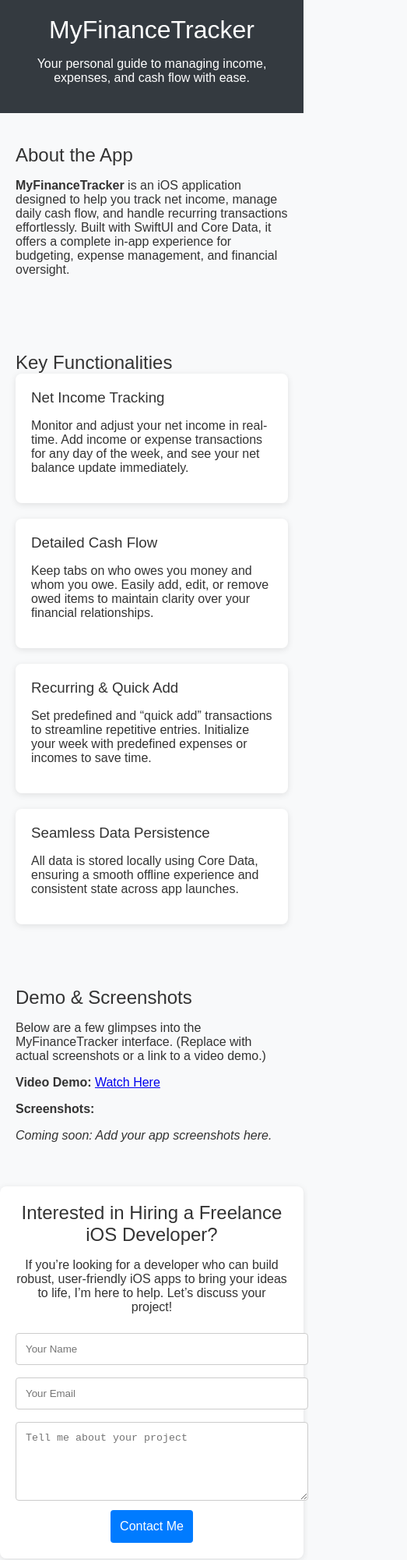
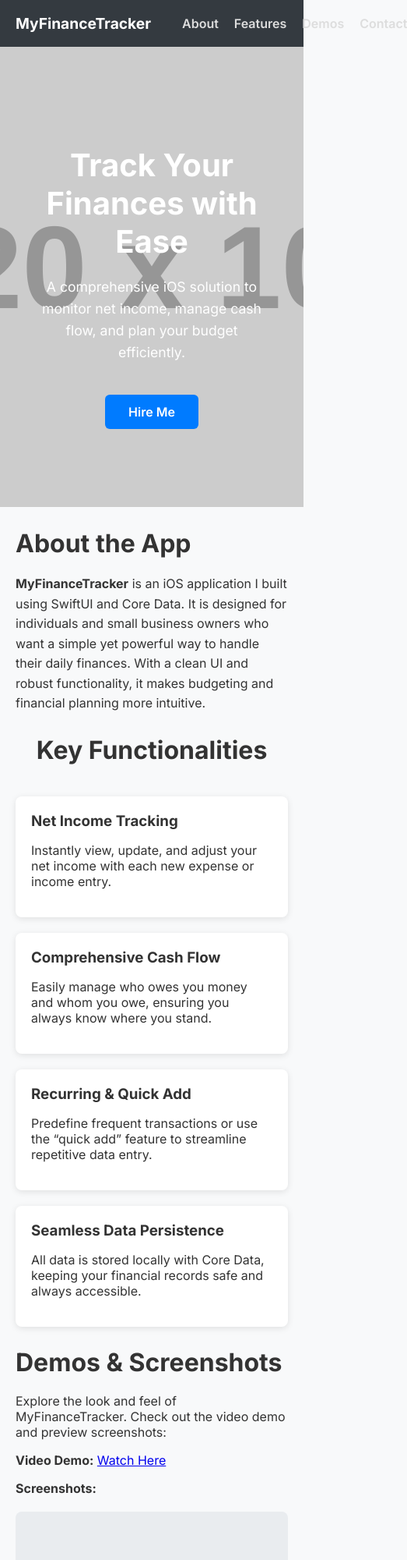
Before and after one commit to mattcw9090/mattcw9090.github.io, a plain HTML site: page index.html in a window 390 px wide. Shown: the top 2000 px of the page at 78% size, 523 px wide, since content can reach past the window. Drawn offline with Linux system fonts and the light colour scheme; placeholder pictures from the web are drawn by us.

Commit message:
Enhanced styling

```diff
--- /dev/null
+++ b/css/main.css
@@ -0,0 +1,225 @@
+body {
+    margin: 0;
+    padding: 0;
+    font-family: 'Inter', sans-serif;
+    background: #f8f9fa;
+    color: #333;
+    scroll-behavior: smooth;
+}
+
+.container {
+    max-width: 1100px;
+    margin: 0 auto;
+    padding: 0 20px;
+}
+
+/* Navbar */
+.navbar {
+    background: #343a40;
+    position: sticky;
+    top: 0;
+    z-index: 1000;
+}
+
+.nav-container {
+    display: flex;
+    align-items: center;
+    justify-content: space-between;
+    height: 60px;
+}
+
+.nav-brand {
+    color: #fff;
+    text-decoration: none;
+    font-weight: 700;
+    font-size: 1.2rem;
+}
+
+.nav-links {
+    list-style: none;
+    display: flex;
+    gap: 20px;
+}
+
+.nav-links a {
+    color: #ddd;
+    text-decoration: none;
+    font-weight: 600;
+    transition: color 0.3s ease;
+}
+
+.nav-links a:hover {
+    color: #fff;
+}
+
+/* Hero Section */
+.hero-section {
+    background: url('https://via.placeholder.com/1920x1080?text=Hero+Image') no-repeat center center/cover;
+    color: #fff;
+    padding: 100px 20px;
+    text-align: center;
+    position: relative;
+}
+
+.hero-container {
+    max-width: 700px;
+    margin: 0 auto;
+}
+
+.hero-section h1 {
+    font-size: 2.5rem;
+    font-weight: 700;
+    margin-bottom: 20px;
+}
+
+.hero-section p {
+    font-size: 1.1rem;
+    margin-bottom: 40px;
+    line-height: 1.6;
+}
+
+.btn {
+    display: inline-block;
+    padding: 12px 30px;
+    border-radius: 6px;
+    text-decoration: none;
+    font-weight: 600;
+    cursor: pointer;
+    border: none;
+}
+
+.btn-primary {
+    background: #007bff;
+    color: #fff;
+}
+
+.btn-primary:hover {
+    background: #0056b3;
+}
+
+/* About Section */
+.about-section h2 {
+    font-size: 2rem;
+    margin-bottom: 20px;
+}
+
+.about-section p {
+    line-height: 1.6;
+}
+
+/* Features Section */
+.features-section h2 {
+    text-align: center;
+    font-size: 2rem;
+    margin-bottom: 40px;
+}
+
+.features-grid {
+    display: grid;
+    grid-template-columns: repeat(auto-fit, minmax(220px, 1fr));
+    gap: 20px;
+}
+
+.feature-card {
+    background: #fff;
+    padding: 20px;
+    border-radius: 8px;
+    box-shadow: 0 2px 8px rgba(0,0,0,0.1);
+    transition: transform 0.3s ease, box-shadow 0.3s ease;
+}
+
+.feature-card:hover {
+    transform: translateY(-5px);
+    box-shadow: 0 10px 20px rgba(0,0,0,0.1);
+}
+
+.feature-card h3 {
+    margin-top: 0;
+    margin-bottom: 15px;
+}
+
+/* Demos Section */
+.demos-section h2 {
+    font-size: 2rem;
+    margin-bottom: 20px;
+}
+
+.screenshots {
+    display: flex;
+    gap: 20px;
+    flex-wrap: wrap;
+    margin-top: 20px;
+}
+
+.screenshot-placeholder {
+    background: #e9ecef;
+    flex: 1 1 200px;
+    height: 200px;
+    border-radius: 8px;
+    display: flex;
+    justify-content: center;
+    align-items: center;
+    font-size: 0.9rem;
+    font-style: italic;
+    color: #6c757d;
+}
+
+/* Contact Section */
+.contact-section h2 {
+    font-size: 2rem;
+    margin-bottom: 20px;
+    text-align: center;
+}
+
+.contact-section p {
+    text-align: center;
+    margin-bottom: 40px;
+}
+
+.contact-form {
+    max-width: 500px;
+    margin: 0 auto;
+    display: flex;
+    flex-direction: column;
+}
+
+.contact-form input,
+.contact-form textarea {
+    padding: 12px;
+    margin-bottom: 15px;
+    border-radius: 6px;
+    border: 1px solid #ccc;
+    font-size: 1rem;
+    font-family: 'Inter', sans-serif;
+}
+
+.contact-form button {
+    align-self: center;
+}
+
+/* Footer */
+.footer {
+    background: #343a40;
+    color: #fff;
+    text-align: center;
+    padding: 20px;
+    margin-top: 60px;
+}
+
+.footer p {
+    margin: 0;
+    font-size: 0.9rem;
+}
+
+/* Fade-in Animation */
+.fade-in-on-scroll {
+    opacity: 0;
+    transform: translateY(30px);
+    transition: opacity 0.8s ease, transform 0.8s ease;
+}
+
+/* Visible state after scrolling into view */
+.fade-in-on-scroll.visible {
+    opacity: 1;
+    transform: translateY(0);
+}
--- a/index.html
+++ b/index.html
@@ -4,139 +4,94 @@
     <meta charset="UTF-8" />
     <meta name="viewport" content="width=device-width, initial-scale=1.0"/>
     <title>MyFinanceTracker - iOS Portfolio</title>
-    <style>
-        body {
-            font-family: Arial, sans-serif;
-            margin: 0;
-            padding: 0;
-            background: #f8f9fa;
-            color: #333;
-        }
-        header {
-            background: #343a40;
-            color: #fff;
-            padding: 20px;
-            text-align: center;
-        }
-        h1, h2, h3 {
-            margin: 0;
-            font-weight: normal;
-        }
-        section {
-            padding: 40px 20px;
-            max-width: 900px;
-            margin: 0 auto;
-        }
-        .features {
-            display: grid;
-            grid-template-columns: 1fr 1fr;
-            gap: 20px;
-        }
-        .feature {
-            background: #fff;
-            padding: 20px;
-            border-radius: 8px;
-            box-shadow: 0 2px 8px rgba(0,0,0,0.1);
-        }
-        .feature h3 {
-            margin-top: 0;
-        }
-        .cta {
-            background: #fff;
-            padding: 20px;
-            border-radius: 8px;
-            text-align: center;
-            box-shadow: 0 2px 8px rgba(0,0,0,0.1);
-        }
-        .cta form input,
-        .cta form textarea {
-            width: 100%;
-            padding: 12px;
-            margin: 8px 0;
-            border-radius: 4px;
-            border: 1px solid #ccc;
-        }
-        .cta form button {
-            background: #007bff;
-            color: #fff;
-            border: none;
-            padding: 12px;
-            border-radius: 4px;
-            cursor: pointer;
-            font-size: 16px;
-        }
-        .cta form button:hover {
-            background: #0056b3;
-        }
-        footer {
-            text-align: center;
-            padding: 20px;
-            font-size: 14px;
-            color: #666;
-        }
-        @media(max-width: 700px) {
-            .features {
-                grid-template-columns: 1fr;
-            }
-        }
-    </style>
+    <!-- Google Fonts -->
+    <link href="https://fonts.googleapis.com/css2?family=Inter:wght@400;600;700&display=swap" rel="stylesheet">
+    <!-- CSS -->
+    <link rel="stylesheet" href="css/main.css">
 </head>
 <body>
-    <header>
-        <h1>MyFinanceTracker</h1>
-        <p>Your personal guide to managing income, expenses, and cash flow with ease.</p>
+    <!-- Navigation Bar -->
+    <nav class="navbar">
+        <div class="container nav-container">
+            <a href="#" class="nav-brand">MyFinanceTracker</a>
+            <ul class="nav-links">
+                <li><a href="#about">About</a></li>
+                <li><a href="#features">Features</a></li>
+                <li><a href="#demos">Demos</a></li>
+                <li><a href="#contact">Contact</a></li>
+            </ul>
+        </div>
+    </nav>
+
+    <!-- Hero Section -->
+    <header class="hero-section">
+        <div class="container hero-container">
+            <h1>Track Your Finances with Ease</h1>
+            <p>A comprehensive iOS solution to monitor net income, manage cash flow, and plan your budget efficiently.</p>
+            <a href="#contact" class="btn btn-primary">Hire Me</a>
+        </div>
     </header>
 
-    <section>
+    <!-- About Section -->
+    <section id="about" class="about-section container fade-in-on-scroll">
         <h2>About the App</h2>
-        <p><strong>MyFinanceTracker</strong> is an iOS application designed to help you track net income, manage daily cash flow, and handle recurring transactions effortlessly. Built with SwiftUI and Core Data, it offers a complete in-app experience for budgeting, expense management, and financial oversight.</p>
+        <p><strong>MyFinanceTracker</strong> is an iOS application I built using SwiftUI and Core Data. It is designed for individuals and small business owners who want a simple yet powerful way to handle their daily finances. With a clean UI and robust functionality, it makes budgeting and financial planning more intuitive.</p>
     </section>
 
-    <section>
+    <!-- Features Section -->
+    <section id="features" class="features-section container fade-in-on-scroll">
         <h2>Key Functionalities</h2>
-        <div class="features">
-            <div class="feature">
+        <div class="features-grid">
+            <div class="feature-card">
                 <h3>Net Income Tracking</h3>
-                <p>Monitor and adjust your net income in real-time. Add income or expense transactions for any day of the week, and see your net balance update immediately.</p>
+                <p>Instantly view, update, and adjust your net income with each new expense or income entry.</p>
             </div>
-            <div class="feature">
-                <h3>Detailed Cash Flow</h3>
-                <p>Keep tabs on who owes you money and whom you owe. Easily add, edit, or remove owed items to maintain clarity over your financial relationships.</p>
+            <div class="feature-card">
+                <h3>Comprehensive Cash Flow</h3>
+                <p>Easily manage who owes you money and whom you owe, ensuring you always know where you stand.</p>
             </div>
-            <div class="feature">
+            <div class="feature-card">
                 <h3>Recurring & Quick Add</h3>
-                <p>Set predefined and “quick add” transactions to streamline repetitive entries. Initialize your week with predefined expenses or incomes to save time.</p>
+                <p>Predefine frequent transactions or use the “quick add” feature to streamline repetitive data entry.</p>
             </div>
-            <div class="feature">
+            <div class="feature-card">
                 <h3>Seamless Data Persistence</h3>
-                <p>All data is stored locally using Core Data, ensuring a smooth offline experience and consistent state across app launches.</p>
+                <p>All data is stored locally with Core Data, keeping your financial records safe and always accessible.</p>
             </div>
         </div>
     </section>
 
-    <section>
-        <h2>Demo & Screenshots</h2>
-        <p>Below are a few glimpses into the MyFinanceTracker interface. (Replace with actual screenshots or a link to a video demo.)</p>
-        <!-- Example placeholders: replace with actual resources -->
+    <!-- Demo Section -->
+    <section id="demos" class="demos-section container fade-in-on-scroll">
+        <h2>Demos & Screenshots</h2>
+        <p>Explore the look and feel of MyFinanceTracker. Check out the video demo and preview screenshots:</p>
         <p><strong>Video Demo:</strong> <a href="https://example.com/myfinancetracker-demo" target="_blank">Watch Here</a></p>
         <p><strong>Screenshots:</strong></p>
-        <p><em>Coming soon: Add your app screenshots here.</em></p>
+        <div class="screenshots">
+            <div class="screenshot-placeholder">Add Your Screenshot Here</div>
+            <div class="screenshot-placeholder">Add Your Screenshot Here</div>
+        </div>
     </section>
 
-    <section class="cta">
+    <!-- Contact Section -->
+    <section id="contact" class="contact-section container fade-in-on-scroll">
         <h2>Interested in Hiring a Freelance iOS Developer?</h2>
-        <p>If you’re looking for a developer who can build robust, user-friendly iOS apps to bring your ideas to life, I’m here to help. Let’s discuss your project!</p>
-
-        <form action="mailto:your-email@example.com" method="post" enctype="text/plain">
+        <p>I can help turn your app ideas into reality. Let’s connect and discuss how I can assist with your project.</p>
+        <form action="mailto:your-email@example.com" method="post" enctype="text/plain" class="contact-form">
             <input type="text" name="name" placeholder="Your Name" required />
             <input type="email" name="email" placeholder="Your Email" required />
             <textarea name="message" rows="5" placeholder="Tell me about your project" required></textarea>
-            <button type="submit">Contact Me</button>
+            <button type="submit" class="btn btn-primary">Contact Me</button>
         </form>
     </section>
 
-    <footer>
-        &copy; 2024 Your Name. All rights reserved.
+    <footer class="footer">
+        <div class="container">
+            <p>&copy; 2024 Your Name. All rights reserved.</p>
+        </div>
     </footer>
+
+    <!-- JavaScript -->
+    <script src="js/script.js"></script>
 </body>
 </html>
--- /dev/null
+++ b/js/script.js
@@ -0,0 +1,19 @@
+document.addEventListener("DOMContentLoaded", () => {
+    const faders = document.querySelectorAll('.fade-in-on-scroll');
+
+    const appearOptions = {
+        threshold: 0.15
+    };
+
+    const appearOnScroll = new IntersectionObserver((entries, appearOnScroll) => {
+        entries.forEach(entry => {
+            if(!entry.isIntersecting) return;
+            entry.target.classList.add('visible');
+            appearOnScroll.unobserve(entry.target);
+        });
+    }, appearOptions);
+
+    faders.forEach(fader => {
+        appearOnScroll.observe(fader);
+    });
+});
```
